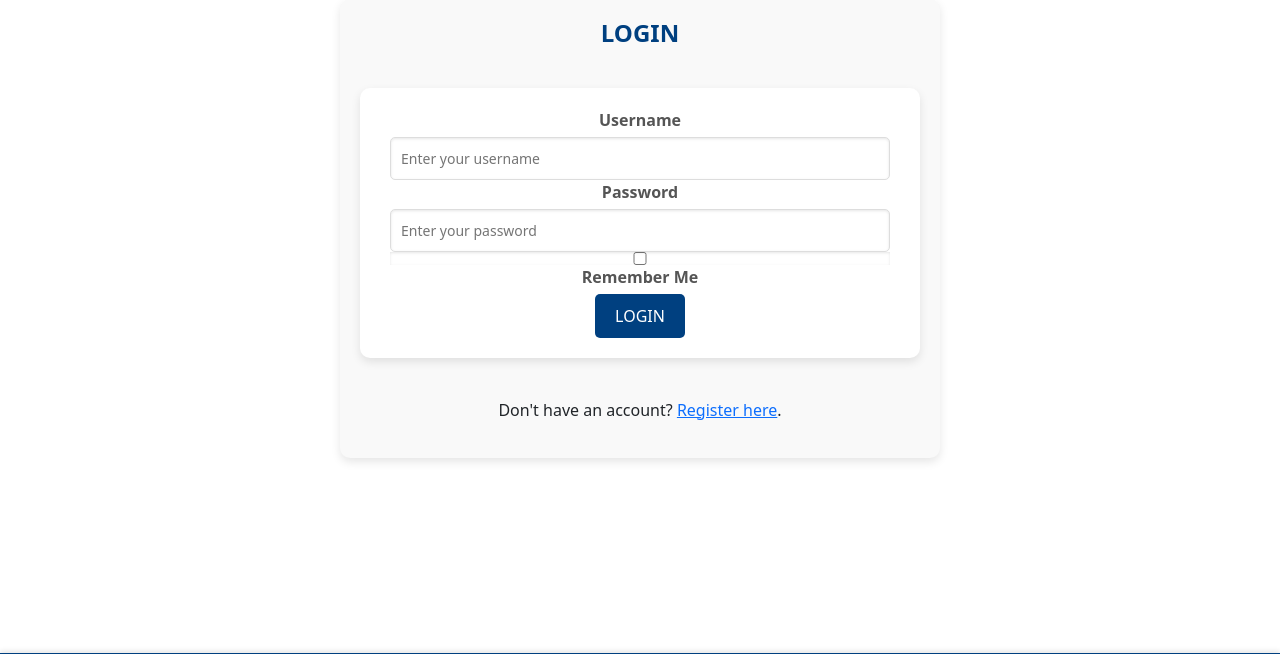
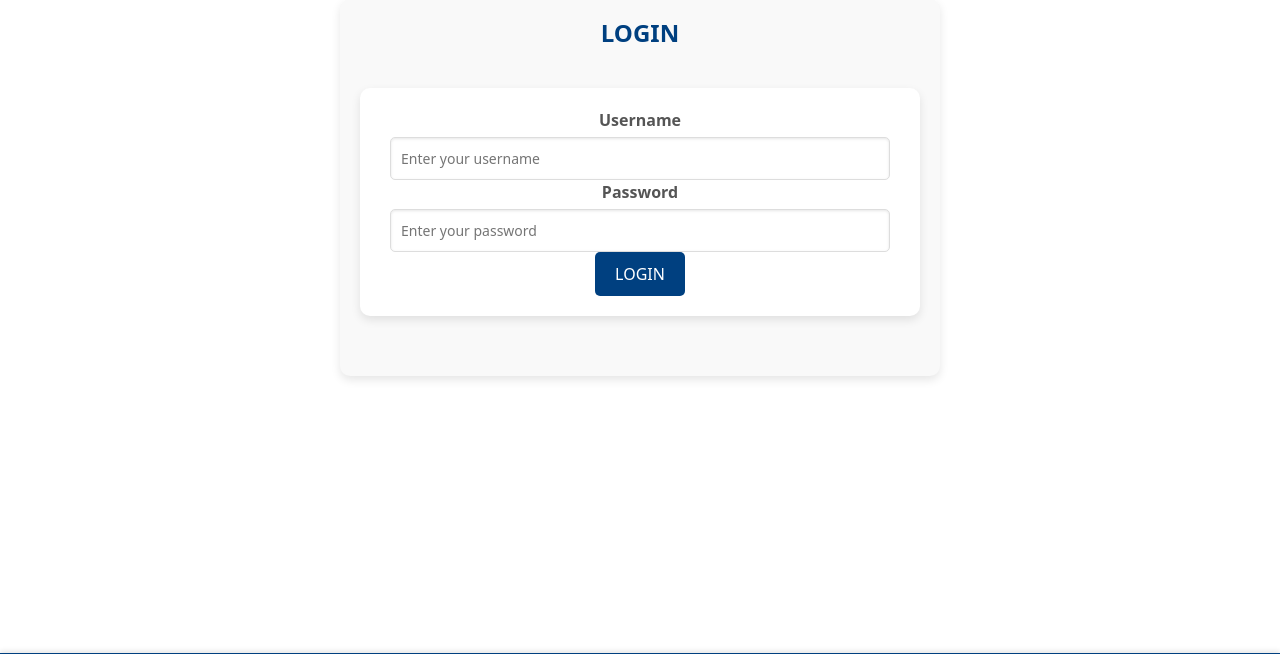
Before and after one commit to MarkoGitEnjoyer/TravelProject, a Django app: page /login/ in a window 1280 px wide. Shown: the part 89-743 px from the top of the page. Run offline with Django 5.2, Linux system fonts and the light colour scheme.

Commit message:
quicj fix

```diff
--- a/TravelProject/main/templates/login.html
+++ b/TravelProject/main/templates/main/login.html
@@ -17,14 +17,9 @@ Login
             <label for="password">Password</label>
             <input type="password" id="password" name="password" placeholder="Enter your password" required>
         </div>
-        <div class="form-group">
-            <input type="checkbox" id="remember" name="remember">
-            <label for="remember">Remember Me</label>
-        </div>
+
         <button type="submit" class="btn-submit">Login</button>
     </form>
-    <p>
-        Don't have an account? <a href="/register">Register here</a>.
-    </p>
+
 </div>
 {% endblock %}
--- a/TravelProject/main/views.py
+++ b/TravelProject/main/views.py
@@ -177,7 +177,7 @@ def admin_login(request):
         else:
             return redirect('login')  # Invalid credentials
 
-    return render(request, 'login.html')
+    return render(request, 'main/login.html')
 
 
 def contact_us(request):
```
Also changed, not shown: TravelProject/db.sqlite3.
